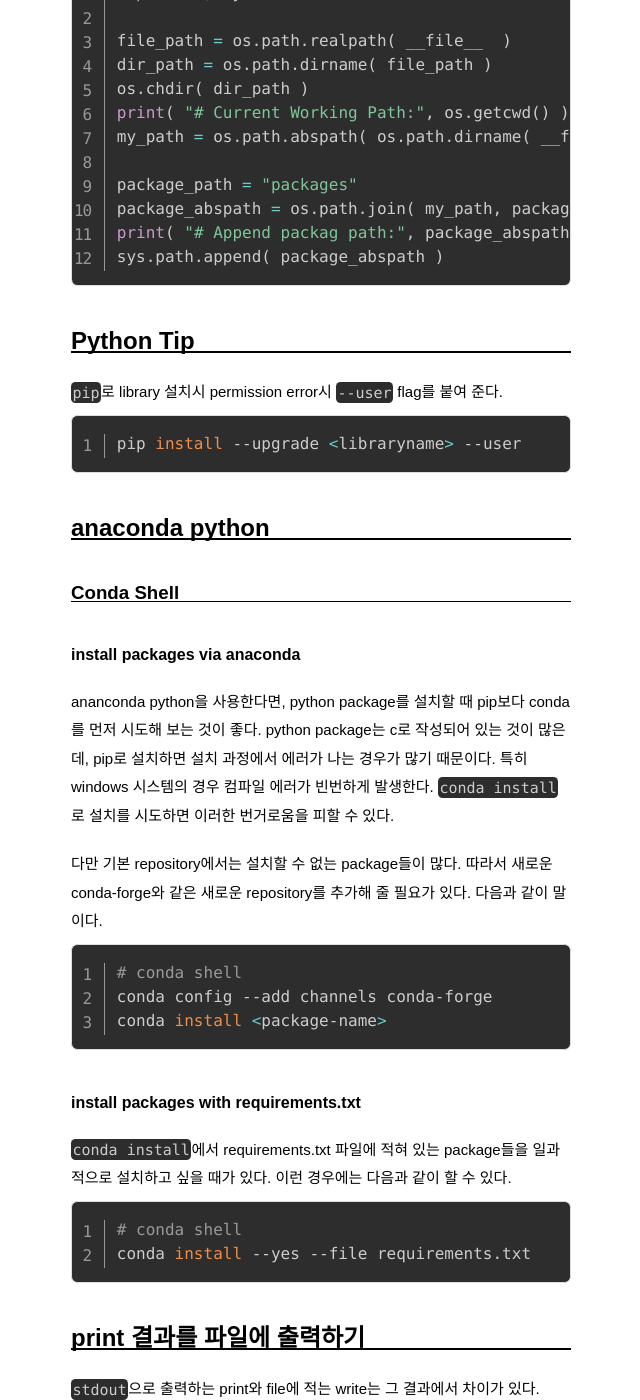
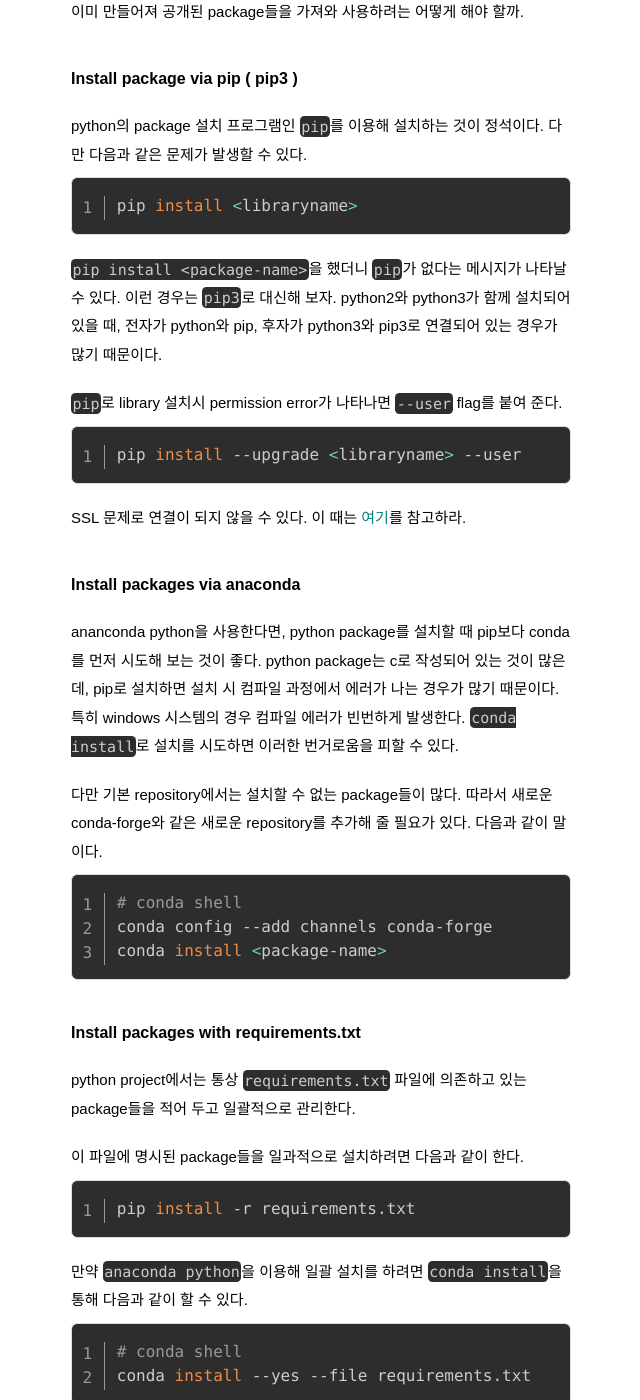
Before and after one commit to pinedance/blog, a Jekyll site: the page built from _posts/updates/2017-09-01-Python-Cookbook.md, in a window 1280 px wide and 1400 px high, scrolled down 877 px. Shown: the whole window, without its empty margins (319-959 px from the left). Built offline with Jekyll 4.4.1, drawn with Linux system fonts in a browser that asks for light colours; some web fonts are replaced; comment, search, counter and statistics services are not loaded; some of the changed text lies outside the part shown.

Commit message:
update python cookbook

````diff
--- a/_posts/updates/2017-09-01-Python-Cookbook.md
+++ b/_posts/updates/2017-09-01-Python-Cookbook.md
@@ -4,19 +4,84 @@
 categories: [코딩삽질기, Cookbook]
 ---
 
-Python을 더 깊이 사용하기 위해 도움이 되는 자료 목록을 정리해 둔다.
+Python을 사용하면서 얻은 잔기술들을 기록해 둔다.
 
-[Automate the Boring Stuff with Python](https://automatetheboringstuff.com/)
+## Install python
 
-[Awesome Functional Python](https://github.com/sfermigier/awesome-functional-python/blob/master/README.md)
+ubuntu를 기준으로 설명한다. 보통 이미 설치되어 있다. 하지만 다양한 버전이 필요하거나 관리의 편의를 의해 버전관리 도구를 통해 설치하는 것이 유리할 수 있다. 이런 경우 Anaconda python을 사용하자. [Anaconda python 홈페이지](https://www.anaconda.com/distribution/#linux)에서 설치 프로그램을 다운로드 받아 설치하면 된다.
 
-Anaconda python, 다운로드가 잘 안될 때가 있다. mirror page에서 다운로드 받을 수 있다.
+가끔 다운로드가 잘 안될 때가 있다.[Anaconda python mirror](https://mirrors.tuna.tsinghua.edu.cn/anaconda/archive/)에서 다운로드 받을 수 있다.
 
-[Anaconda python mirror](https://mirrors.tuna.tsinghua.edu.cn/anaconda/archive/)
+## Use package
 
-## 환경 변수 설정하기
+python의 가장 큰 강점 중의 하나는 막강한 user community이다. 이 커뮤니티에서 생산된 수많은 package들은 거의 모든 작업을 가능하도록 도와주는 든든한 지원군이다.
 
-bash를 사용하려면 [여기](https://pinedance.github.io/blog/2019/05/09/Ubuntu-Cookbook)를 참조한다.
+### Install package
+
+이미 만들어져 공개된 package들을 가져와 사용하려는 어떻게 해야 할까.
+
+#### Install package via pip ( pip3 )
+
+python의 package 설치 프로그램인 `pip`를 이용해 설치하는 것이 정석이다. 다만 다음과 같은 문제가 발생할 수 있다.
+
+```bash
+pip install <libraryname>
+```
+
+`pip install <package-name>`을 했더니 `pip`가 없다는 메시지가 나타날 수 있다. 이런 경우는 `pip3`로 대신해 보자. python2와 python3가 함께 설치되어 있을 때, 전자가 python와 pip, 후자가 python3와 pip3로 연결되어 있는 경우가 많기 때문이다.
+
+`pip`로 library 설치시 permission error가 나타나면 `--user` flag를 붙여 준다.
+
+```bash
+pip install --upgrade <libraryname> --user
+```
+
+SSL 문제로 연결이 되지 않을 수 있다. 이 때는 [여기](https://pinedance.github.io/blog/2017/11/02/how-to-bypass-SSL)를 참고하라.
+
+#### Install packages via anaconda
+
+ananconda python을 사용한다면, python package를 설치할 때 pip보다 conda를 먼저 시도해 보는 것이 좋다. python package는 c로 작성되어 있는 것이 많은데, pip로 설치하면 설치 시 컴파일 과정에서 에러가 나는 경우가 많기 때문이다. 특히 windows 시스템의 경우 컴파일 에러가 빈번하게 발생한다. `conda install`로 설치를 시도하면 이러한 번거로움을 피할 수 있다.
+
+다만 기본 repository에서는 설치할 수 없는 package들이 많다. 따라서 새로운 conda-forge와 같은 새로운 repository를 추가해 줄 필요가 있다. 다음과 같이 말이다.
+
+```bash
+# conda shell
+conda config --add channels conda-forge
+conda install <package-name>
+```
+
+#### Install packages with requirements.txt
+
+python project에서는 통상 `requirements.txt` 파일에 의존하고 있는 package들을 적어 두고 일괄적으로 관리한다.
+
+이 파일에 명시된 package들을 일과적으로 설치하려면 다음과 같이 한다.
+
+```bash
+pip install -r requirements.txt
+```
+
+만약 `anaconda python`을 이용해 일괄 설치를 하려면 `conda install`을 통해 다음과 같이 할 수 있다.
+
+```bash
+# conda shell
+conda install --yes --file requirements.txt
+```
+
+#### Build requirements.txt
+
+`requirements.txt` 파일은 내 개발 환경에서 설치된 package들을 참조해 작성하기 마련이다. 손으로 일일이 작성하기 보다는 다음과 같이 시작해 보자.
+
+```bash
+pip freeze > requirements.txt
+```
+
+### 환경 변수 설정하기
+
+python로 project를 진행할 때 스스로 package(`.py` 파일)를 만들어 project 안에서 참조해야 하는 경우가 발생할 수 있다. 참조 대상이 되는 custom package 파일이 같은 폴더나 하위 폴더에 있는 파일일 경우에는 상대 주소를 통해 참조가 가능하지만 상위 폴더나 형제 폴더의 경우에는 그렇게 할 수 없다. 이런 경우에는 프로젝트 내에서 package를 어디서 참조해야 하는지 환경변수를 통해 지정해 주어야 한다.
+
+현재 프로젝트 폴더에 있는 `packages` 폴더에 작성한 파일들을 넣고 참조한다고 가정해 보자.
+
+ubuntu에서는 bash를 사용한다. [Bash-스크립트에서-환경변수-설정하기](https://pinedance.github.io/blog/2019/05/09/Bash-Cookbook#bash-스크립트에서-환경변수-설정하기)를 참조한다.
 
 windows에서는 다음과 같이 한다.
 
@@ -24,7 +89,7 @@
 set PYTHONPATH=%cd%\packages
 ```
 
-python code 안에서는 아래와 같이 한다.
+python code 안에서 선언할 수도 있다. 좀 복잡하지만 아래와 같이 한다.
 
 ```python
 import os, sys
@@ -41,41 +106,9 @@
 sys.path.append( package_abspath )
 ```
 
+## Input and output
 
-## Python Tip
-
-`pip`로 library 설치시 permission error시 `--user` flag를 붙여 준다.
-
-```bash
-pip install --upgrade <libraryname> --user
-```
-
-## anaconda python
-
-### Conda Shell
-
-#### install packages via anaconda
-
-ananconda python을 사용한다면, python package를 설치할 때 pip보다 conda를 먼저 시도해 보는 것이 좋다. python package는 c로 작성되어 있는 것이 많은데, pip로 설치하면 설치 과정에서 에러가 나는 경우가 많기 때문이다. 특히 windows 시스템의 경우 컴파일 에러가 빈번하게 발생한다. `conda install`로 설치를 시도하면 이러한 번거로움을 피할 수 있다.
-
-다만 기본 repository에서는 설치할 수 없는 package들이 많다. 따라서 새로운 conda-forge와 같은 새로운 repository를 추가해 줄 필요가 있다. 다음과 같이 말이다.
-
-```bash
-# conda shell
-conda config --add channels conda-forge
-conda install <package-name>
-```
-
-#### install packages with requirements.txt
-
-`conda install`에서 requirements.txt 파일에 적혀 있는 package들을 일과적으로 설치하고 싶을 때가 있다. 이런 경우에는 다음과 같이 할 수 있다.
-
-```bash
-# conda shell
-conda install --yes --file requirements.txt
-```
-
-## print 결과를 파일에 출력하기
+### Print 결과를 파일에 출력하기
 
 `stdout`으로 출력하는 print와 file에 적는 write는 그 결과에서 차이가 있다.
 
@@ -99,6 +132,21 @@
 
 ***
 
+## Packages
+
+### Natural Language Processing
+
+[nltk](http://www.nltk.org/api/nltk.html)
+
+### Network Analysis
+
+[NetworkX](https://networkx.github.io/)
+* [overview ppt by Salvatore Scellato](https://www.cl.cam.ac.uk/~cm542/teaching/2011/stna-pdfs/stna-lecture11.pdf)
+* [backbone_extractor.py](https://gist.github.com/brianckeegan/8846206)
+* [NetworkX를 이용한 네트워크 분석 / PYCON Korea 2014](https://www.pycon.kr/2014/program/7)
+
+***
+
 ## python 정보들 강좌들 (초급 탈출?)
 
 * [파이썬(Python) 초급부터 고급까지](https://www.youtube.com/playlist?list=PLRx0vPvlEmdD8u2rzxmQ-L97jHTHiiDdy)
@@ -109,11 +157,9 @@
 
 ***
 
-## Libraries
+## Deep Dive
 
-[NetworkX](https://networkx.github.io/)
-* [overview ppt by Salvatore Scellato](https://www.cl.cam.ac.uk/~cm542/teaching/2011/stna-pdfs/stna-lecture11.pdf)
-* [backbone_extractor.py](https://gist.github.com/brianckeegan/8846206)
-* [NetworkX를 이용한 네트워크 분석 / PYCON Korea 2014](https://www.pycon.kr/2014/program/7)
+Python을 더 깊이 사용하기 위해 도움이 되는 자료 목록을 정리해 둔다.
 
-[nltk](http://www.nltk.org/api/nltk.html)
+* [Automate the Boring Stuff with Python](https://automatetheboringstuff.com/)
+* [Awesome Functional Python](https://github.com/sfermigier/awesome-functional-python/blob/master/README.md)
````
